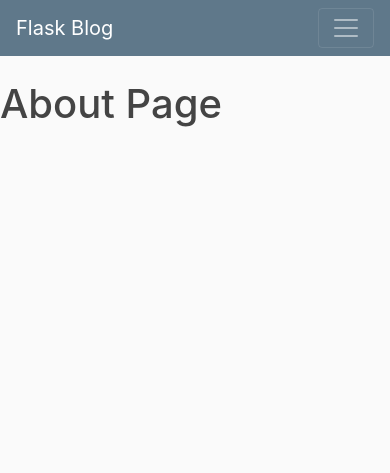
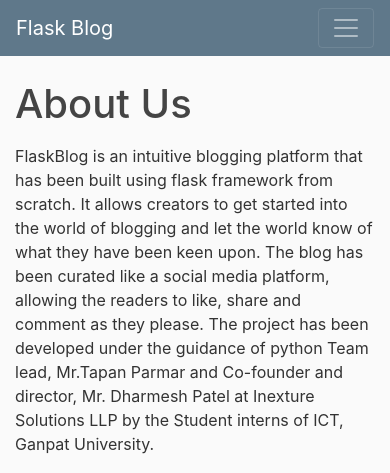
Before and after one commit to meet2712/Flaskblog, a Flask app: page /about in a window 390 px wide; the page is wider, and only the part inside the window is pictured. Shown: the top 473 px of that part. Before the commit the page ends 127 px from the top of that part, so only its background shows below. Run offline with Flask 2, Linux system fonts and the light colour scheme; some libraries are stand-ins or nearby versions.

Commit message:
Editor Added

```diff
--- a/flaskblog/__init__.py
+++ b/flaskblog/__init__.py
@@ -4,6 +4,7 @@
 from flask_login import LoginManager
 from flask_mail import Mail
 from flaskblog.config import Config
+from wtf_tinymce import wtf_tinymce
 
 
 db = SQLAlchemy()
@@ -22,6 +23,7 @@
     bcrypt.init_app(app)
     login_manager.init_app(app)
     mail.init_app(app)
+    wtf_tinymce.init_app(app)
 
     from flaskblog.users.routes import users
     from flaskblog.posts.routes import posts
--- a/flaskblog/main/routes.py
+++ b/flaskblog/main/routes.py
@@ -2,6 +2,7 @@
 from flaskblog.models import User, Post, Comment
 from flaskblog import db
 
+from flaskblog.posts.forms import AddCommentForm
 
 main = Blueprint('main', __name__)
 
@@ -11,7 +12,10 @@
 def home():
     page = request.args.get('page', 1, type=int)
     posts = Post.query.order_by(Post.date_posted.desc()).paginate(page=page, per_page=5)
-    return render_template('home.html', posts=posts)
+    str = "select * from Comment order by path + 0 asc"
+    comments = (db.session.execute(str).fetchall())
+    print(comments)
+    return render_template('home.html', posts=posts, comments=comments, form=AddCommentForm())
 
 
 @main.route("/about")
@@ -28,8 +32,9 @@
 def delete_post1(post_id1):
     post = Post.query.get_or_404(post_id1)
     post1 = Comment.query.get_or_404(post_id1)
+    print(post1)
     db.session.delete(post1)
-    db.session.delete(post)
+    #db.session.delete(post)
     db.session.commit()
     flash('Your post has been deleted!', 'success')
     return redirect(url_for('main.admin'))
--- a/flaskblog/posts/forms.py
+++ b/flaskblog/posts/forms.py
@@ -5,10 +5,10 @@
 
 class PostForm(FlaskForm):
     title = StringField('Title', validators=[DataRequired()])
-    content = TextAreaField('Content', validators=[DataRequired()])
+    content = TextAreaField('Content')
     submit = SubmitField('Post')
 
 
 class AddCommentForm(FlaskForm):
-    body = StringField("Body", validators=[DataRequired()])
+    body = TextAreaField("Body", validators=[DataRequired()])
     submit = SubmitField("Post")
--- a/flaskblog/templates/about.html
+++ b/flaskblog/templates/about.html
@@ -1,4 +1,83 @@
 {% extends "layout.html" %}
 {% block content %}
-    <h1>About Page</h1>
+    <h1>About Us</h1>
+   <p></p> FlaskBlog is an intuitive blogging platform that has been
+built using flask framework from scratch. It allows creators to
+get started into the world of blogging and let the world know
+of what they have been keen upon.
+
+The blog has been curated like a social media platform, allowing
+the readers to like, share and comment as they please.
+
+The project has been developed under the guidance of python Team lead,
+Mr.Tapan Parmar and Co-founder and director, Mr. Dharmesh Patel at
+Inexture Solutions LLP by the Student interns of ICT, Ganpat University.</p>
+
+&nbsp &nbsp <div class="row">
+    <div class="content-section">
+    <br>
+                   <div class="media">
+                        <img class="rounded-circle" src="{{ url_for('static', filename='profile_pics/inexture.jpg') }}">
+
+                    </div>
+                        <br>
+                        <br>
+                    <div class="media-body">
+                        <ul class="list-group">
+                          <a href="http://www.inexture.com">  <li class="list-group-item list-group-item-light">www.inexture.com</li></a>
+                            <li class="list-group-item list-group-item-light">sales@inexture.com</li>
+                            <li class="list-group-item list-group-item-light">  +91 63 522 49031</li>
+
+                        </ul>
+                    </div>
+
+    </div>
+</div>
+<p>
+
+</p>
+    <br>
+    <h5>Creators</h5>
+    <br>
+
+
+<div class="row">
+    <div class="content-section">
+    <br>
+                    <div class="media">
+                        <img class="rounded-circle" src="{{ url_for('static', filename='profile_pics/98c503badc1b6033.jpg') }}">
+
+                    </div>
+                        <br>
+                        <br>
+                    <div class="media-body">
+                        <ul class="list-group">
+                            <li class="list-group-item list-group-item-light">Meet Vaghasia</li>
+                            <li class="list-group-item list-group-item-light">meet.bda1729@ict.gnu.ac.in</li>
+                        </ul>
+                    </div>
+
+    </div>
+    &nbsp;&nbsp;&nbsp;&nbsp;&nbsp;&nbsp;&nbsp;&nbsp;&nbsp;&nbsp;&nbsp;&nbsp;&nbsp;&nbsp;&nbsp;&nbsp;&nbsp;&nbsp;&nbsp;
+&nbsp;&nbsp;&nbsp;&nbsp;&nbsp;&nbsp;&nbsp;&nbsp;&nbsp;&nbsp;&nbsp;&nbsp;&nbsp;&nbsp;&nbsp;&nbsp;&nbsp;&nbsp;&nbsp;
+     <div class="content-section">
+<br>
+                    <div class="media">
+                        <img class="img-thumbnail" src="{{ url_for('static', filename='profile_pics/7f26f56e1408a4f8.jpg') }}">
+
+                    </div>
+                        <br>
+                        <br><br><br>
+                    <div class="media-body">
+                        <ul class="list-group">
+                            <li class="list-group-item list-group-item-light">Dixit Kasodariya</li>
+                            <li class="list-group-item list-group-item-light">dixit.bda1710@ict.gnu.ac.in</li>
+                        </ul>
+                    </div>
+
+
+    </div>
+
+
+</div>
 {% endblock content %}
--- a/flaskblog/templates/layout.html
+++ b/flaskblog/templates/layout.html
@@ -28,7 +28,7 @@
           <div class="collapse navbar-collapse" id="navbarToggle">
             <div class="navbar-nav mr-auto">
               <a class="nav-item nav-link" href="{{ url_for('main.home') }}">Home</a>
-              <a class="nav-item nav-link" href="{{ url_for('main.about') }}">About</a>
+              <a class="nav-item nav-link" href="{{ url_for('main.about') }}">About Us</a>
             </div>
             <!-- Navbar Right Side -->
             <div class="navbar-nav">
@@ -48,7 +48,7 @@
 
     <main role="main" class="container">
 
-      <div class="row">
+      <div>
         <div>
           {% with messages = get_flashed_messages(with_categories=true) %}
             {% if messages %}
--- a/flaskblog/templates/post.html
+++ b/flaskblog/templates/post.html
@@ -14,7 +14,7 @@
         {% endif %}
       </div>
       <h2 class="article-title">{{ post.title }}</h2>
-      <p class="article-content">{{ post.content }}</p>
+      <p class="article-content">{{ post.content | safe }}</p>
     <a class="btn btn-secondary btn-sm mt-1 mb-1" href="{{ url_for('posts.comment_post', post_id = post.id) }}">Comment</a>
     </div>
   </article>
--- a/flaskblog/users/routes.py
+++ b/flaskblog/users/routes.py
@@ -19,7 +19,7 @@
         user = User(username=form.username.data, email=form.email.data, password=hashed_password)
         db.session.add(user)
         db.session.commit()
-        flash('Your account has been created! You are now able to log in', 'success')
+        flash('Your account has been created! Now you will be able to log in', 'success')
         return redirect(url_for('users.login'))
     return render_template('register.html', title='Register', form=form)
 
@@ -103,7 +103,7 @@
         hashed_password = bcrypt.generate_password_hash(form.password.data).decode('utf-8')
         user.password = hashed_password
         db.session.commit()
-        flash('Your password has been updated! You are now able to log in', 'success')
+        flash('Your password has been updated! Now you will be able to log in', 'success')
         return redirect(url_for('users.login'))
     return render_template('reset_token.html', title='Reset Password', form=form)
 
```
Also changed, not shown: flaskblog/models.py (+12 -12 lines), flaskblog/posts/routes.py (+35 -4 lines), flaskblog/templates/create_post.html (+13 -0 lines), flaskblog/templates/home.html (+9 -8 lines), flaskblog/site.db.
